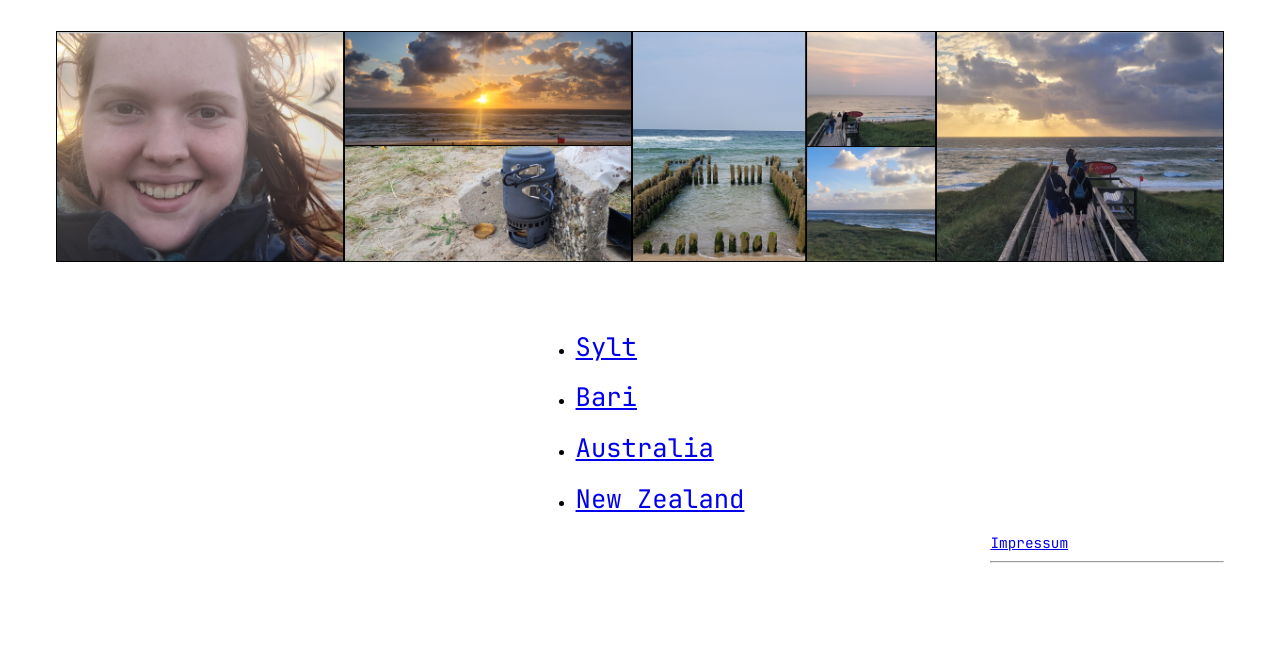
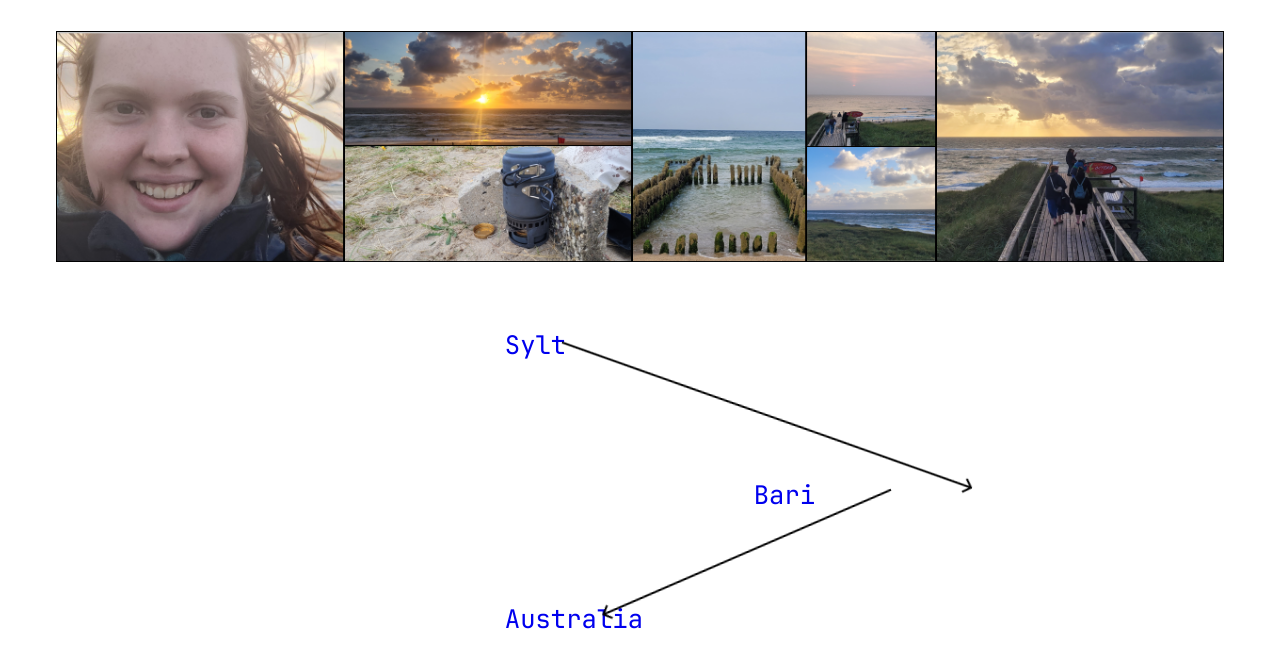
Before and after one commit to ClaraBindheim/TravelBlog, a website: page home.html in a window 1280 px wide. Shown: the part 132-781 px from the top of the page. Drawn offline with Linux system fonts and the light colour scheme.

Commit message:
arrow versuch

```diff
--- a/SCSS/home.scss
+++ b/SCSS/home.scss
@@ -17,10 +17,33 @@
         display: flex;
         flex-flow: column nowrap;
         margin: 0 auto;
+        width: 30%;
 
-        li{
-            margin-top: 10%;
-        }
+            li{
+                margin-top: 5%;
+                list-style: none;
+
+                a{
+                    text-decoration: none;
+                }
+
+                #bari,
+                #newZealand{
+                    display: block;
+                    width: 100%;
+                    text-align: end;
+                }
+
+                #arrow-sylt-bari{
+                    margin-left: 15%;
+                    transform: rotate(10deg);
+                }
+
+                #arrow-bari-aus{
+                    margin-left: 28%;
+                    transform: rotate(-15deg);
+                }
+            }
     }
 
     .impressum{
--- a/home.html
+++ b/home.html
@@ -15,16 +15,25 @@
         <div class="nav">
           <ul>
             <li>
-              <a href="sylt.html">Sylt</a>
+              <a href="sylt.html" id="sylt">Sylt</a>
             </li>
             <li>
-              <a href="bari.html">Bari</a>
+              <img class="arrow" id="arrow-sylt-bari" src="images/icons/Arrow.png">
             </li>
             <li>
-              <a href="australia.html">Australia</a>
+              <a href="bari.html" id="bari">Bari</a>
             </li>
             <li>
-              <a href="newZealand.html">New Zealand</a>
+              <img class="arrow" id="arrow-bari-aus" src="images/icons/Arrow 2.png">
+            </li>
+            <li>
+              <a href="australia.html" id="australia">Australia</a>
+            </li>
+            <li>
+              <img class="arrow" id="arrow-aus-new" src="images/icons/Arrow.png">
+            </li>
+            <li>
+              <a href="newZealand.html" id="newZealand">New Zealand</a>
             </li>
           </ul>
         </div>
```
Also changed, not shown: CSS/style.css, images/icons/Arrow 2.png (added), images/icons/Arrow.png (added), 1 other file.
